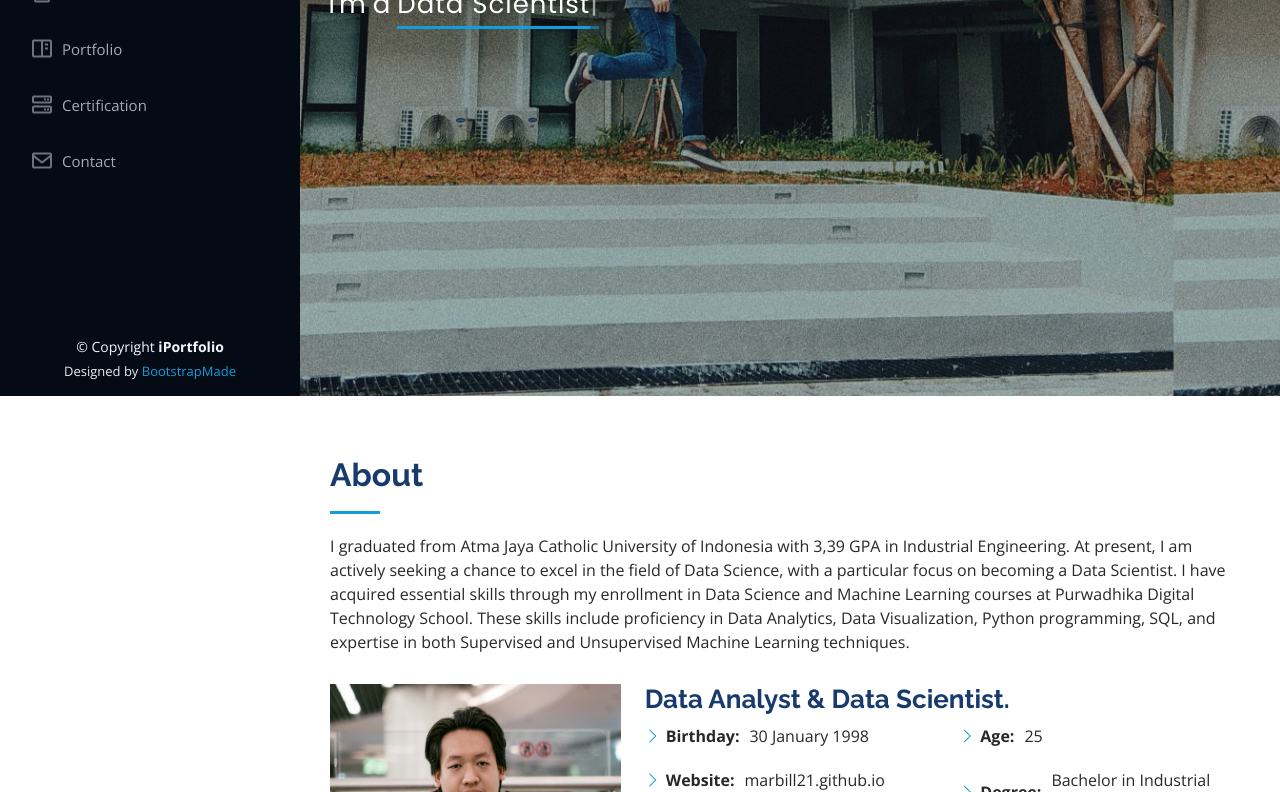
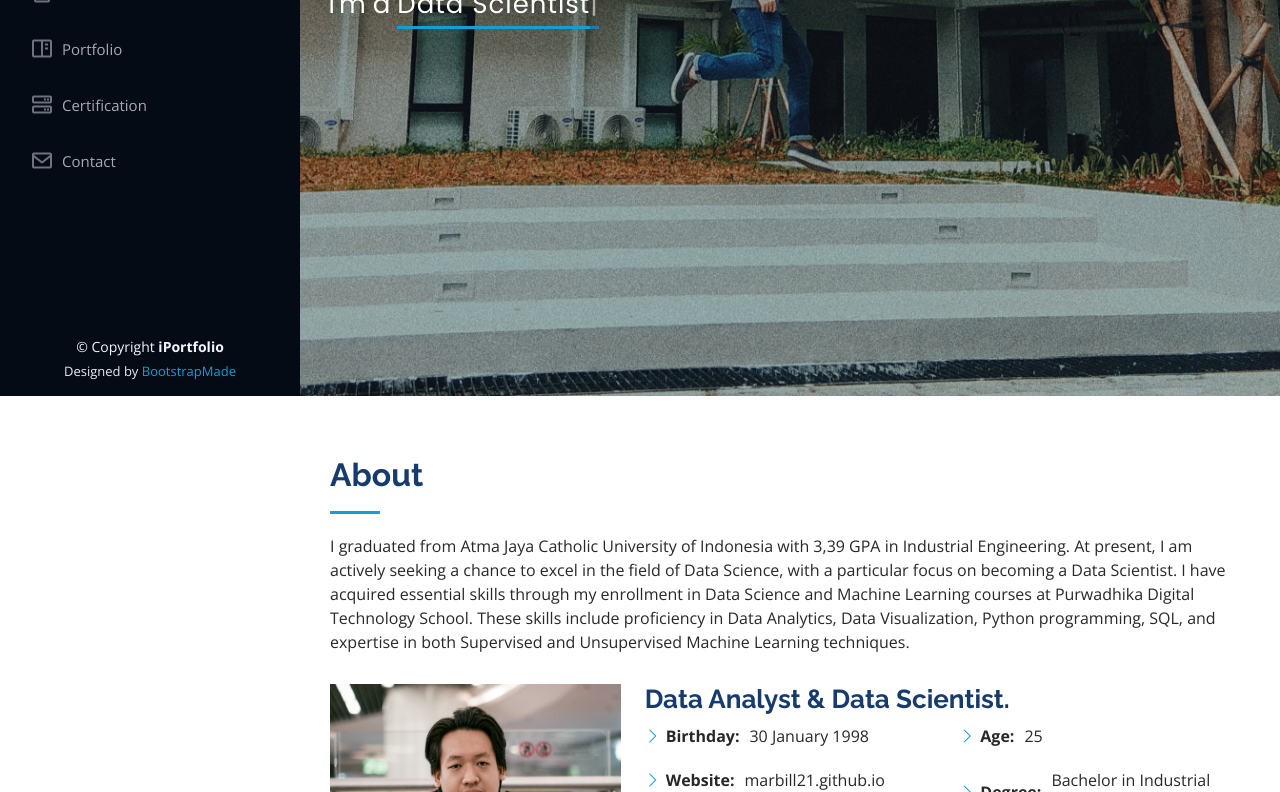
Before and after one commit to marbill21/marbill21.github.io, a plain HTML site: page index.html in a window 1280 px wide. Shown: the part 404-1196 px from the top of the page. Drawn offline with nearby package versions, Linux system fonts and the light colour scheme.

Commit message:
cancel revisi hero

```diff
--- a/assets/css/style.css
+++ b/assets/css/style.css
@@ -241,7 +241,7 @@ h6 {
 #hero {
   width: 100%;
   height: 100vh;
-  background: url("../img/hero-bg.jpeg") top center;
+  background: url("../img/hero-bg.jpeg") top right;
   background-size: contain;
 }
 
```
